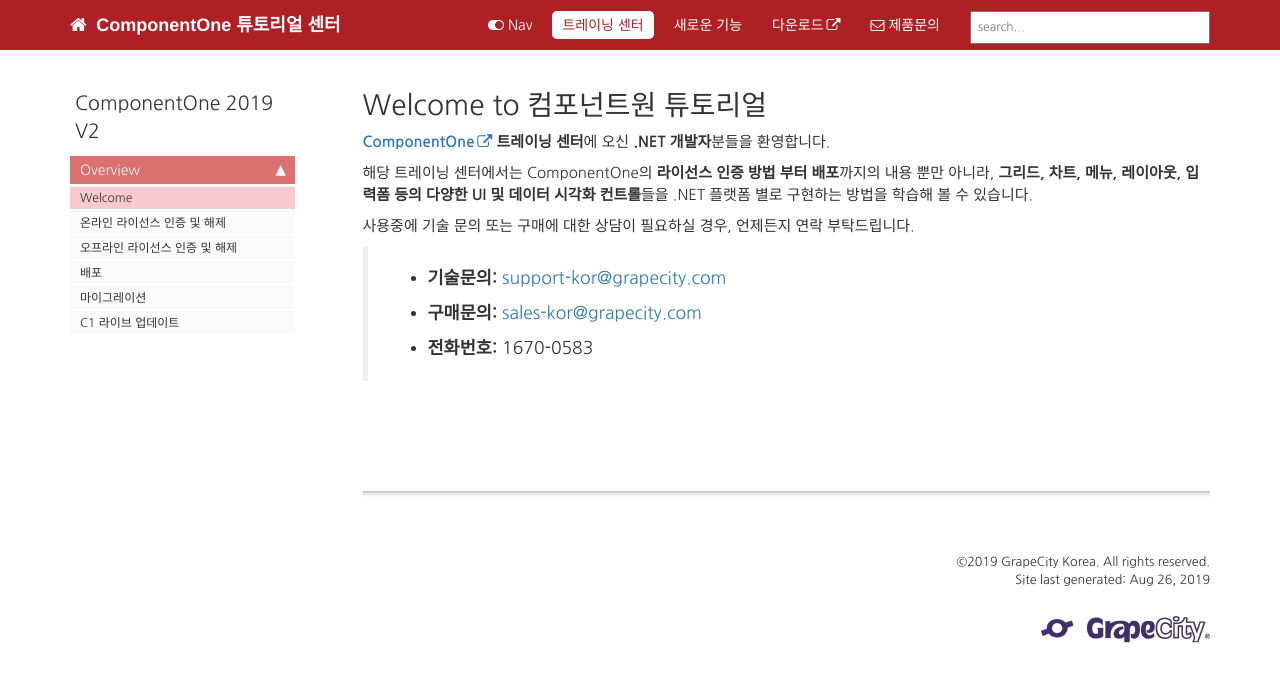
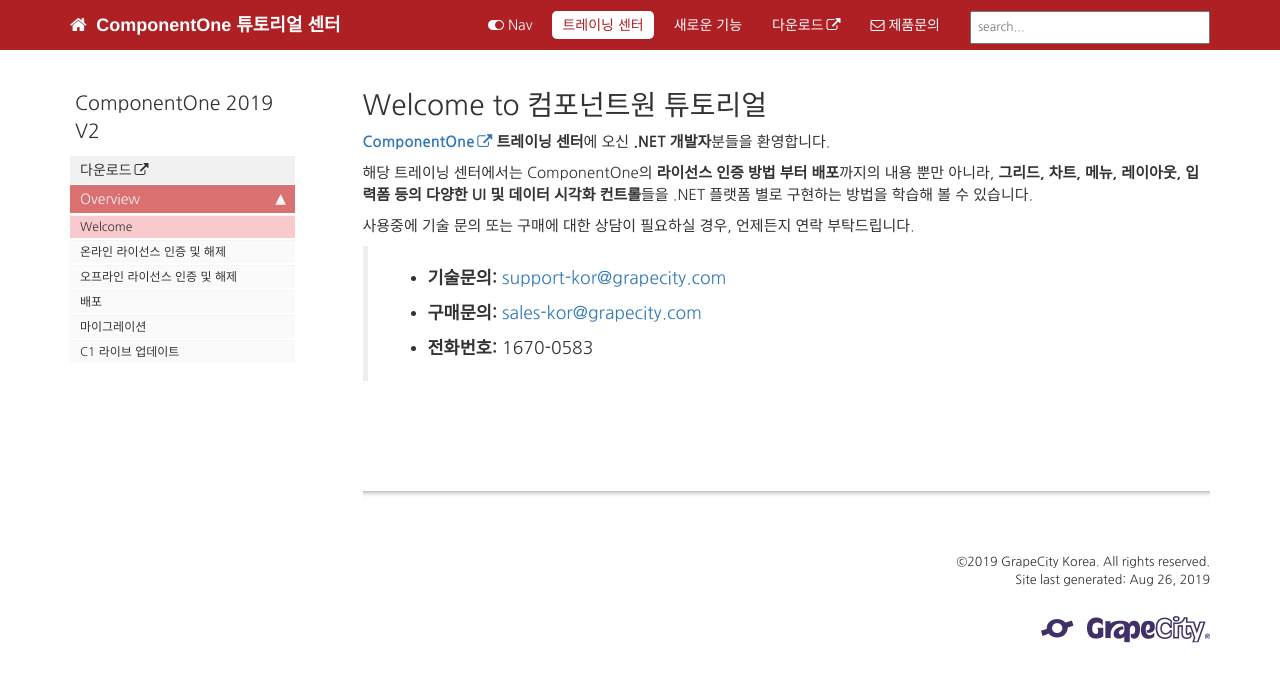
Before and after one commit to grapecity-korea/C1Training.github.io, a Jekyll site: the page built from index.md, in a window 1280 px wide. Shown: the top 682 px of the page. Built offline with Jekyll 4.4.1, drawn with Linux system fonts in a browser that asks for light colours; comment, search, counter and statistics services are not loaded.

Commit message:
Update sidebar.html

```diff
--- a/_includes/sidebar.html
+++ b/_includes/sidebar.html
@@ -2,6 +2,7 @@
 
 <ul id="mysidebar" class="nav">
   <li class="sidebarTitle">{{sidebar[0].product}} {{sidebar[0].version}}</li>
+  <li><a href="https://www.grapecity.co.kr/download/componentone-enterprise" target="_blank" id="download">다운로드</a></li>
   {% for entry in sidebar %}
   {% for folder in entry.folders %}
   {% if folder.output contains "web" %}
```
